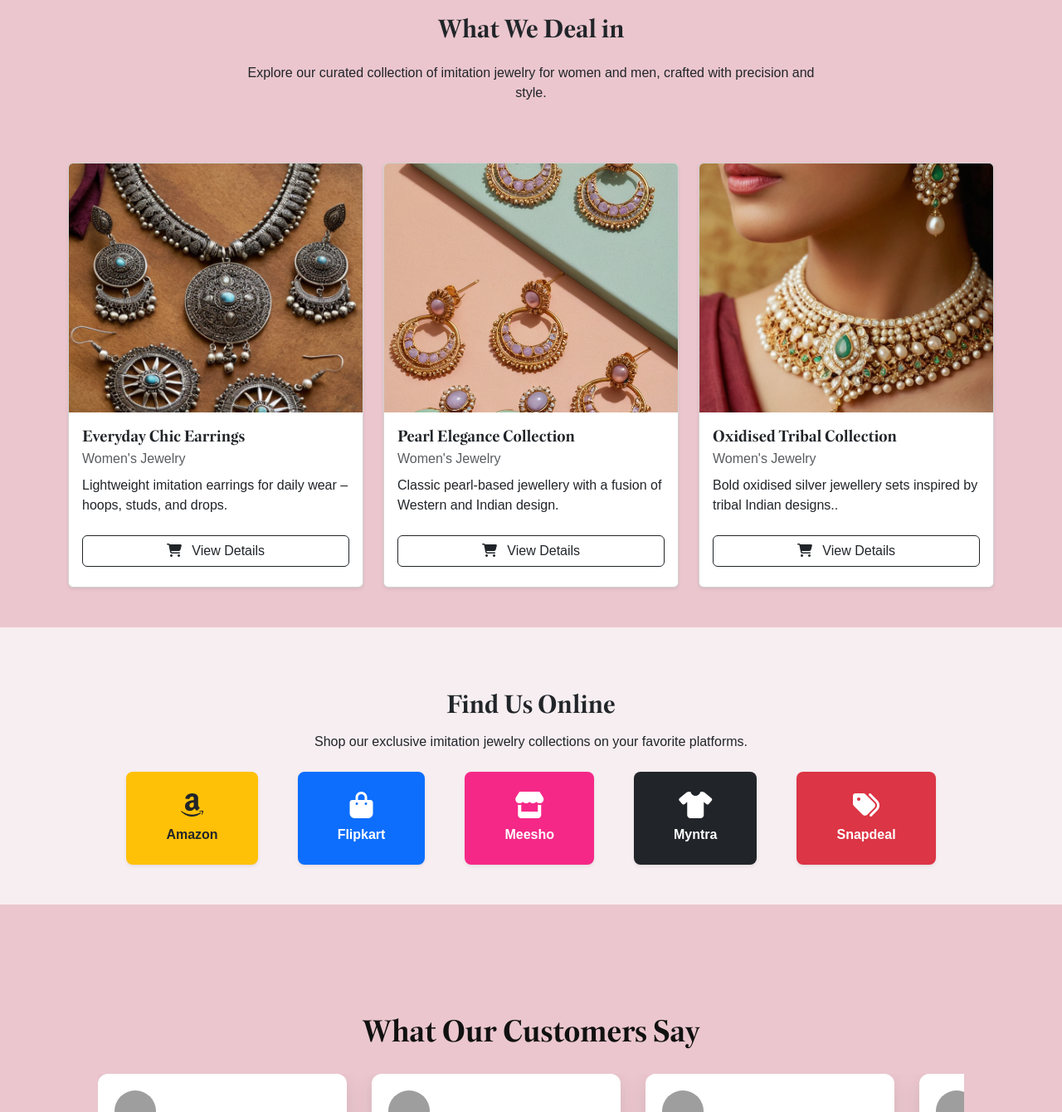
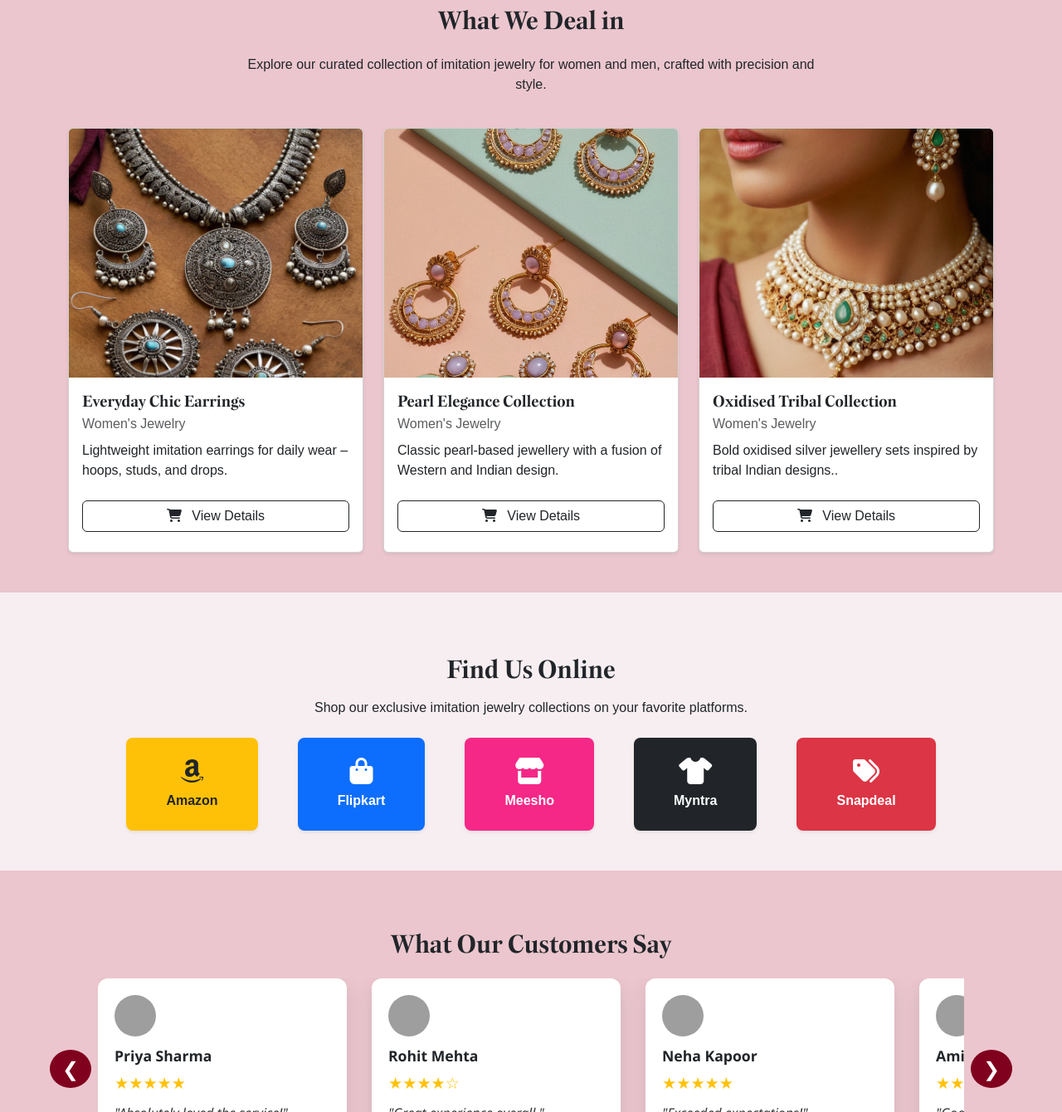
Before and after one commit to abhis9582/dd-enterprise, a plain HTML site: page index.html in a window 1280 px wide. Shown: the part 1460-2800 px from the top of the page at 83% size. Drawn offline with nearby package versions, Linux system fonts and the light colour scheme; grey boxes are pictures that could not be loaded.

Commit message:
updated spacing

```diff
--- a/index.html
+++ b/index.html
@@ -53,7 +53,7 @@
     <!-- hero section starts here  -->
     <section class="hero-section position-relative">
         <div class="hero-data-container">
-            <p class="text-center dd-enterprise-heading mb-3">DD Enterprises</p>
+            <h1 class="text-center dd-enterprise-heading mb-3">DD Enterprises</h1>
             <div class="d-flex justify-content-center mb-4">
                 <p class="w-75 text-center">Exquisite lmitation jwellery for every Occasion.Discover timeless elegance
                     and modern style.
@@ -69,7 +69,7 @@
 
     <!-- about us section starts here  -->
     <section class="about-us-section">
-        <h1 class="text-center pt-5">About DD Enterprises</h1>
+        <h2 class="text-center pt-5">About DD Enterprises</h2>
         <p class="text-center px-3 px-md-0 mb-5">
             Crafting beauty and elegance through our exquisite imitation jewelry
         </p>
@@ -137,7 +137,7 @@
             </div>
 
             <!-- Product Cards -->
-            <div class="row g-4 mt-5">
+            <div class="row g-4 mt-3">
                 <!-- Card 1 -->
                 <div class="col-12 col-sm-6 col-lg-4">
                     <div class="card h-100 shadow-sm">
@@ -253,7 +253,7 @@
     <!-- review section starts here  -->
     <section class="container-fluid what-we-deal py-5">
         <div class="reviews-slider-section">
-            <h2>What Our Customers Say</h2>
+            <h2 class="mb-4">What Our Customers Say</h2>
 
             <div class="slider-wrapper">
                 <button class="slider-btn left" onclick="moveLeft()">&#10094;</button>
--- a/style.css
+++ b/style.css
@@ -71,16 +71,10 @@ body {
 
 .reviews-slider-section {
   max-width: 1200px;
-  margin: 60px auto;
+  margin: 0px auto;
   padding: 20px;
   font-family: 'Segoe UI', sans-serif;
   text-align: center;
-}
-
-.reviews-slider-section h2 {
-  font-size: 2.4rem;
-  margin-bottom: 30px;
-  color: #111;
 }
 
 .slider-wrapper {
```
